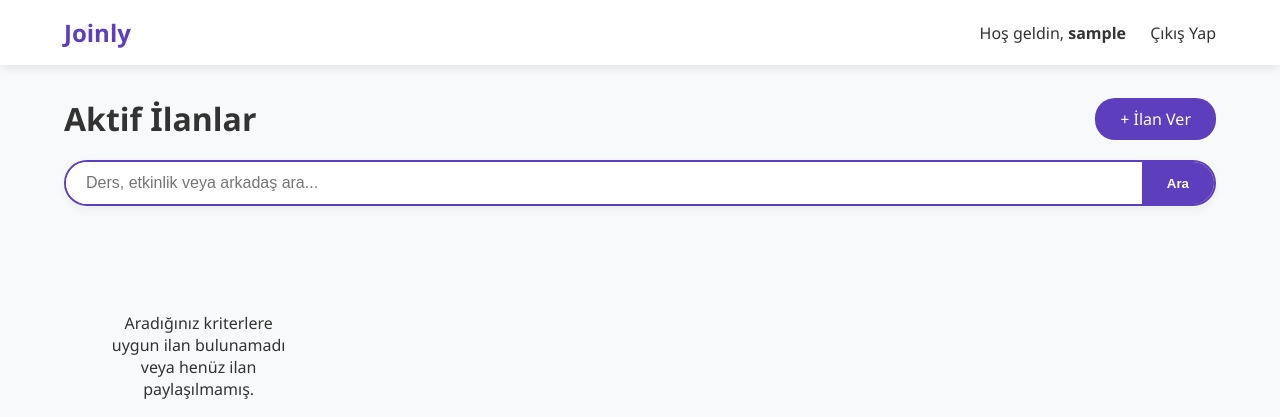
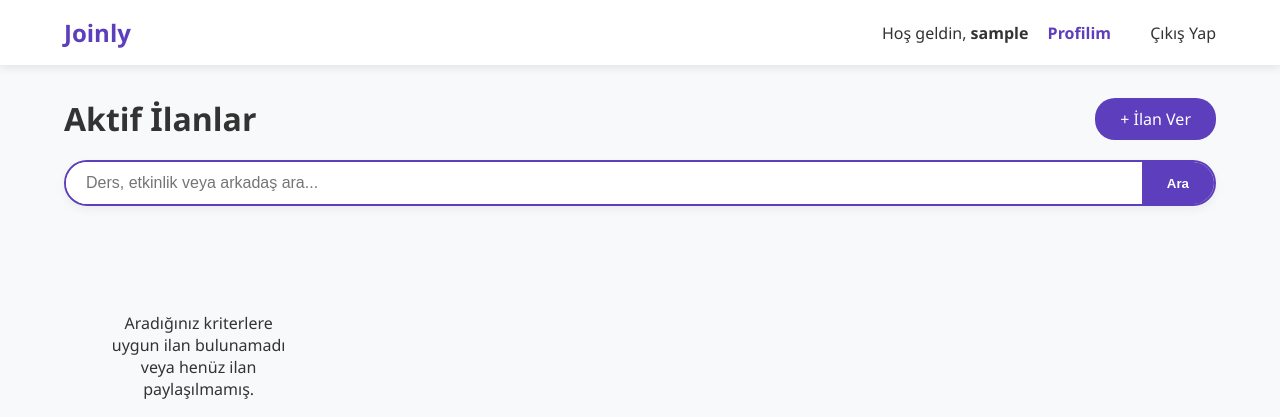
Before and after one commit to irmakucgoz/Joinly, a Django app: page / in a window 1280 px wide. Shown: the top 417 px of the page. Run offline with Django 5.2, Linux system fonts and the light colour scheme; the visitor is signed in with stand-in values (Sample User, id 1); data that the repository does not hold is empty.

Commit message:
Gezinme: Navbar üzerindeki kullanıcı paneline profil bağlantısı eklendi

```diff
--- a/templates/index.html
+++ b/templates/index.html
@@ -47,6 +47,9 @@
             <div class="nav-links">
                 {% if user.is_authenticated %}
                     <span>Hoş geldin, <strong>{{ user.username }}</strong></span>
+                    <a href="{% url 'profil' %}" style="margin: 0 15px; text-decoration: none; color: #5d3ebc; font-weight: bold;">
+    Profilim
+</a>
                     <a href="{% url 'logout' %}" class="btn-secondary">Çıkış Yap</a>
                 {% else %}
                     <a href="{% url 'login' %}">Giriş Yap</a>
```
